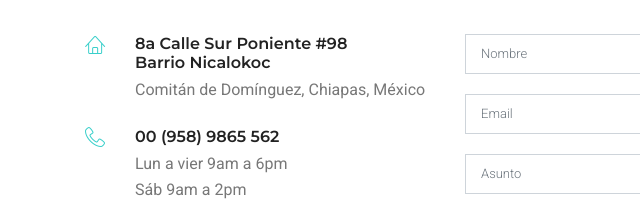
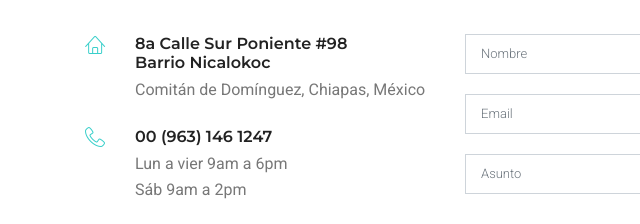
Before and after one commit to lextes/4k_t, a plain HTML site: page intro.html in a window 1280 px wide. Shown: the part 6440-6664 px from the top of the page, 0-640 px from the left. Drawn offline with nearby package versions, Linux system fonts and the light colour scheme; some packages are replaced by stand-ins of ours.

Commit message:
Update intro.html

```diff
--- a/intro.html
+++ b/intro.html
@@ -547,7 +547,7 @@
 							<span class="lnr lnr-phone-handset"></span>
 						</div>
 						<div class="contact-details">
-							<h5>00 (958) 9865 562</h5>
+							<h5>00 (963) 146 1247</h5>
 							<p>Lun a vier 9am a 6pm <br>Sáb 9am a 2pm</p>
 
 						</div>
```
